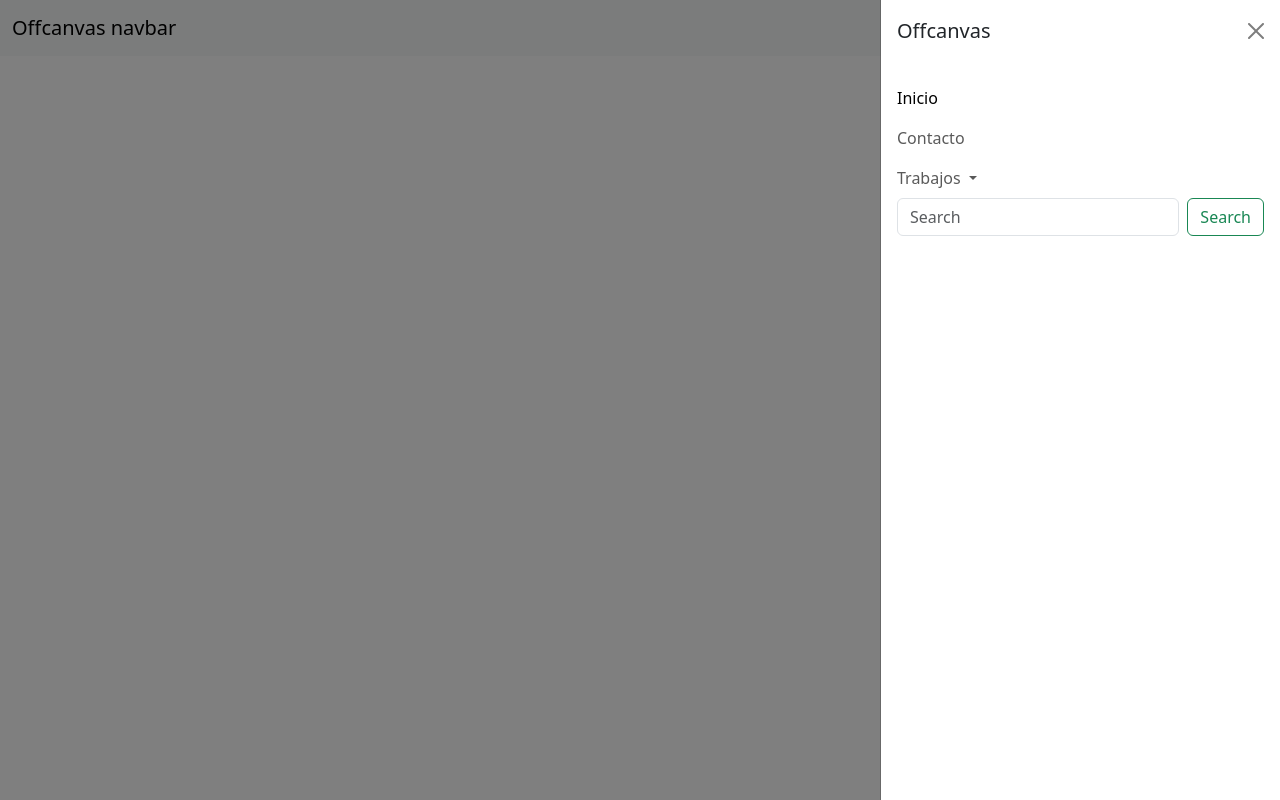
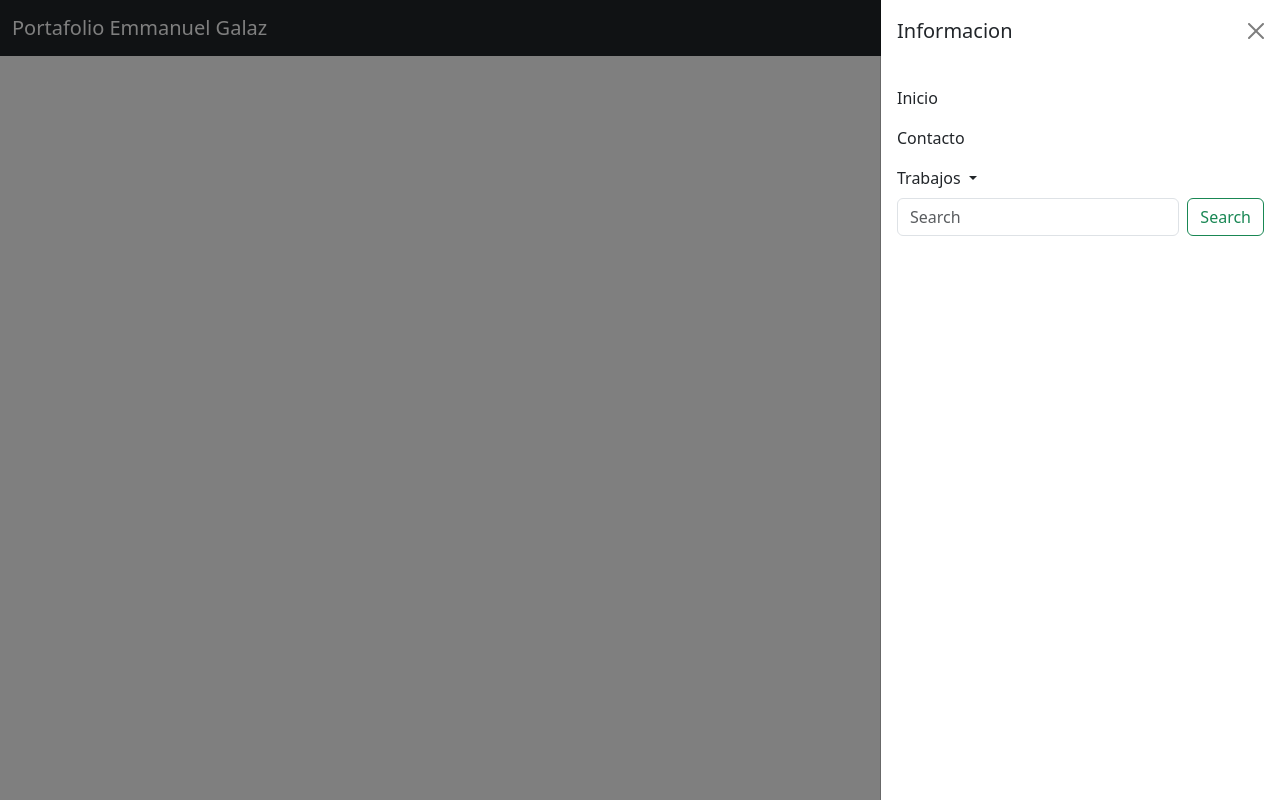
Before and after one commit to EmmanuelGalaz/mi_primerrepositorio1, a plain HTML site: page index.html in a window 1280 px wide. Both pictures are taken after a click on the button 1240 px from the left and 28 px from the top of the page. Drawn offline with nearby package versions, Linux system fonts and the light colour scheme.

Commit message:
modificacion de navbar

```diff
--- a/index.html
+++ b/index.html
@@ -11,30 +11,30 @@
 </head>
 
 <body>
-    <nav class="navbar navbar-light bg-light fixed-top">
+    <nav class="navbar navbar-dark bg-dark fixed-top">
         <div class="container-fluid">
-            <a class="navbar-brand" href="#">Offcanvas navbar</a>
+            <a class="navbar-brand" href="https://github.com/EmmanuelGalaz">Portafolio Emmanuel Galaz</a>
             <button class="navbar-toggler" type="button" data-bs-toggle="offcanvas" data-bs-target="#offcanvasNavbar"
                 aria-controls="offcanvasNavbar">
                 <span class="navbar-toggler-icon"></span>
             </button>
-            <div class="offcanvas offcanvas-end" tabindex="-1" id="offcanvasNavbar"
+            <div class="offcanvas offcanvas-end  " tabindex="-1" id="offcanvasNavbar"
                 aria-labelledby="offcanvasNavbarLabel">
                 <div class="offcanvas-header">
-                    <h5 class="offcanvas-title" id="offcanvasNavbarLabel">Offcanvas</h5>
+                    <h5 class="offcanvas-title text-dark" id="offcanvasNavbarLabel">Informacion</h5>
                     <button type="button" class="btn-close text-reset" data-bs-dismiss="offcanvas"
                         aria-label="Close"></button>
                 </div>
                 <div class="offcanvas-body">
                     <ul class="navbar-nav justify-content-end flex-grow-1 pe-3">
                         <li class="nav-item">
-                            <a class="nav-link active" aria-current="page" href="#">Inicio</a>
+                            <a class="nav-link active text-dark" aria-current="page" href="#">Inicio</a>
                         </li>
                         <li class="nav-item">
-                            <a class="nav-link" href="https://www.linkedin.com/in/emmanuel-galaz-617ba6266/">Contacto</a>
+                            <a class="nav-link text-dark" href="https://www.linkedin.com/in/emmanuel-galaz-617ba6266/">Contacto</a>
                         </li>
                         <li class="nav-item dropdown">
-                            <a class="nav-link dropdown-toggle" href="#" id="offcanvasNavbarDropdown" role="button"
+                            <a class="nav-link dropdown-toggle text-dark" href="#" id="offcanvasNavbarDropdown" role="button"
                                 data-bs-toggle="dropdown" aria-expanded="false">
                                 Trabajos
                             </a>
@@ -42,6 +42,7 @@
                                 <li><a class="dropdown-item" href="https://emmanuelgalaz.github.io/proyecto1/">curriculom vitae</a></li>
                                 <li><a class="dropdown-item" href="#">landing page</a></li>
                                 <li><a class="dropdown-item" href="https://emmanuelgalaz.github.io/iguana-page/">Iguana page </a></li>
+                                <li><a class="dropdown-item" href="https://emmanuelgalaz.github.io/cuppon-bootstrap-/">Cuppon-bootstrap-</a></li>
 
                             </ul>
                         </li>
```
